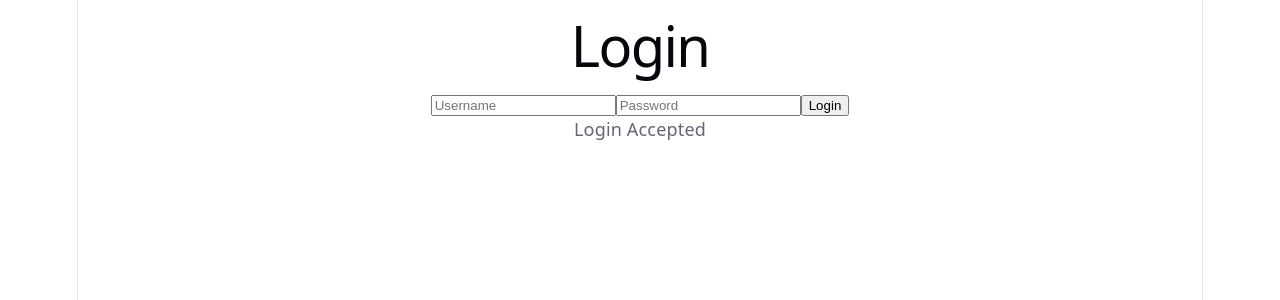
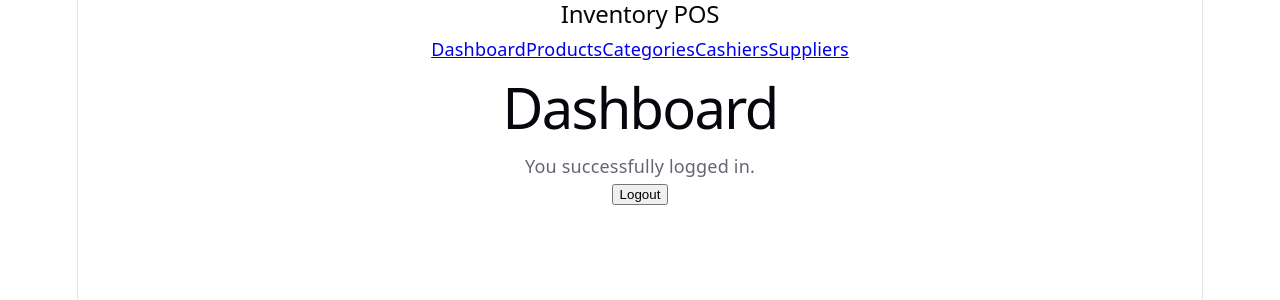
Before and after one commit to rdjirackor/Inventory-POS, a React (Vite) app in the folder frontend/inventory/: page /dashboard in a window 1280 px wide. Shown: the top 300 px of the page. Built offline with nearby package versions, Linux system fonts and the light colour scheme; sample sign-in values are in the browser's storage.

Commit message:
Added Protected Routes

```diff
--- a/frontend/inventory/package.json
+++ b/frontend/inventory/package.json
@@ -12,7 +12,7 @@
   "dependencies": {
     "react": "^19.2.8",
     "react-dom": "^19.2.8",
-    "react-router-dom": "^7.18.2"
+    "react-router-dom": "^7.18.3"
   },
   "devDependencies": {
     "@eslint/js": "^10.0.1",
--- a/frontend/inventory/src/App.tsx
+++ b/frontend/inventory/src/App.tsx
@@ -1,8 +1,32 @@
-import LoginPage from "./pages/Login"
+import { BrowserRouter, Routes, Route, Navigate } from "react-router-dom";
+
+import LoginPage from "./pages/Login";
+import Dashboard from "./pages/Dashboard";
+import ProtectedRoute from "./components/ProtectedRoute";
+import AppLayout from "./components/AppLayout";
 
 function App() {
-  return(
-  < LoginPage/>
-)}
+    return (
+        <BrowserRouter>
+            <Routes>
+
+                <Route path="/" element={<Navigate to="/login" replace />} />
+
+                <Route path="/login" element={<LoginPage />} />
+
+                <Route
+                    element={
+                        <ProtectedRoute>
+                            <AppLayout />
+                        </ProtectedRoute>
+                    }
+                >
+                    <Route path="/dashboard" element={<Dashboard />} />
+                </Route>
+
+            </Routes>
+        </BrowserRouter>
+    );
+}
 
 export default App;
--- /dev/null
+++ b/frontend/inventory/src/components/AppLayout.tsx
@@ -0,0 +1,39 @@
+import { NavLink, Outlet } from "react-router-dom";
+
+function AppLayout() {
+    return (
+        <div>
+            <aside>
+                <h2>Inventory POS</h2>
+
+                <nav>
+                    <NavLink to="/dashboard">
+                        Dashboard
+                    </NavLink>
+
+                    <NavLink to="/products">
+                        Products
+                    </NavLink>
+
+                    <NavLink to="/categories">
+                        Categories
+                    </NavLink>
+
+                    <NavLink to="/cashiers">
+                        Cashiers
+                    </NavLink>
+
+                    <NavLink to="/suppliers">
+                        Suppliers
+                    </NavLink>
+                </nav>
+            </aside>
+
+            <main>
+                <Outlet />
+            </main>
+        </div>
+    );
+}
+
+export default AppLayout;
--- /dev/null
+++ b/frontend/inventory/src/components/ProtectedRoute.tsx
@@ -0,0 +1,18 @@
+import { Navigate } from "react-router-dom";
+import type { ReactNode } from "react";
+
+interface ProtectedRouteProps {
+    children: ReactNode;
+}
+
+function ProtectedRoute({ children }: ProtectedRouteProps) {
+    const token = localStorage.getItem("access_token");
+
+    if (!token) {
+        return <Navigate to="/login" replace />;
+    }
+
+    return <>{children}</>;
+}
+
+export default ProtectedRoute;
--- a/frontend/inventory/src/pages/Dashboard.tsx
+++ b/frontend/inventory/src/pages/Dashboard.tsx
@@ -0,0 +1,25 @@
+import { useNavigate } from "react-router-dom";
+
+function Dashboard() {
+    const navigate = useNavigate();
+
+    function handleLogout() {
+        localStorage.removeItem("access_token");
+        localStorage.removeItem("refresh_token");
+
+        navigate("/login");
+    }
+
+    return (
+        <div>
+            <h1>Dashboard</h1>
+            <p>You successfully logged in.</p>
+
+            <button onClick={handleLogout}>
+                Logout
+            </button>
+        </div>
+    );
+}
+
+export default Dashboard;
--- a/frontend/inventory/src/pages/Login.tsx
+++ b/frontend/inventory/src/pages/Login.tsx
@@ -1,41 +1,36 @@
 import { useState } from 'react'
+import { useNavigate } from 'react-router-dom';
 import { login } from '../apis/auth';
-import { getCategories } from '../apis/categories';
 
 function LoginPage(){
-    const [username, setUsername] = useState("");
+  const [username, setUsername] = useState("");
   const [password, setPassword] = useState("");
 
   const [error, setError] = useState("");
   const [loading, setLoading] = useState(false);
 
+  const navigate = useNavigate();
+
+
 
 
   async function handleLogin(){
-
     setError("");
     setLoading(true);
-
     try{
       const data = await login(username, password);
       console.log("Login Successful: ",data);
 
-
       localStorage.setItem("access_token", data.access);
       localStorage.setItem("refresh_token",data.refresh);
-      const cat = await getCategories();
-      console.log("Categories: ", cat);
-
+      navigate("/dashboard");
     }
-
       catch(error){
         setError(error instanceof Error ? error.message : "Login Failed");
       }
     finally{
       setLoading(false);
-    }
-
-    }
+    }}
 
 
   return (
```
Also changed, not shown: 1 other file (tests, documents, lock files or other folders).
